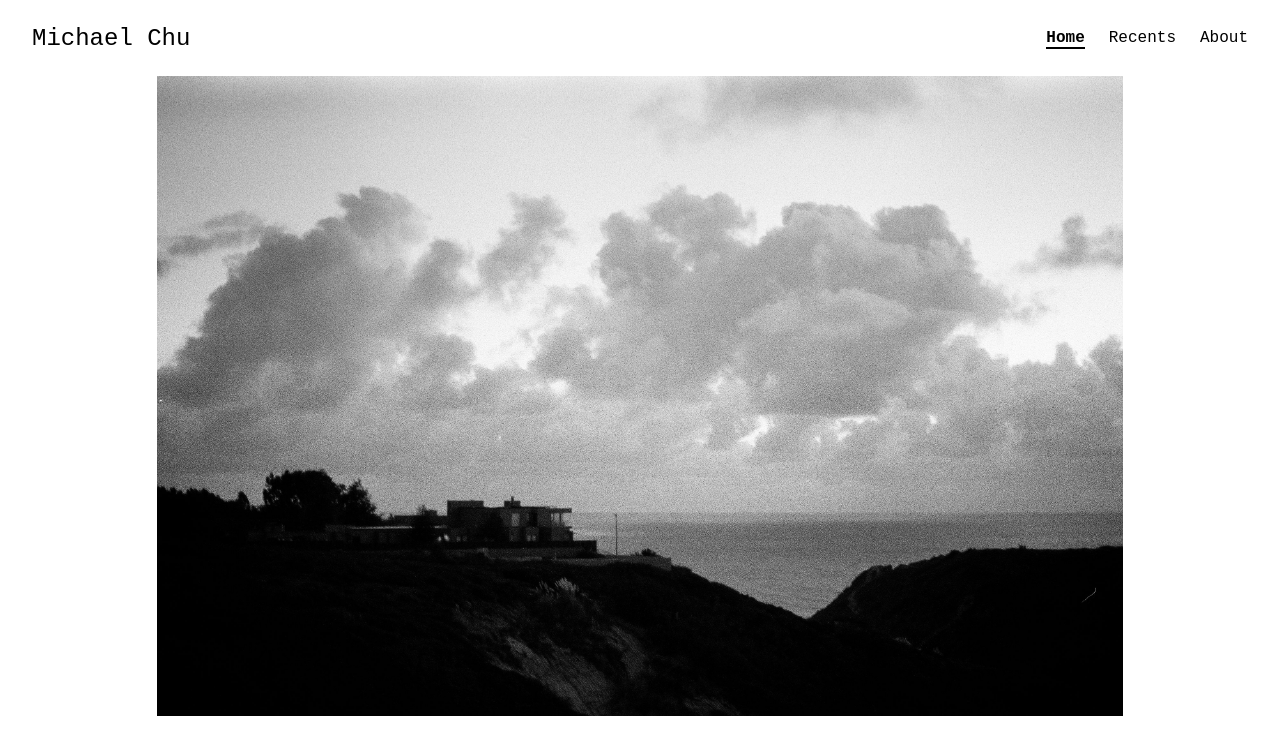
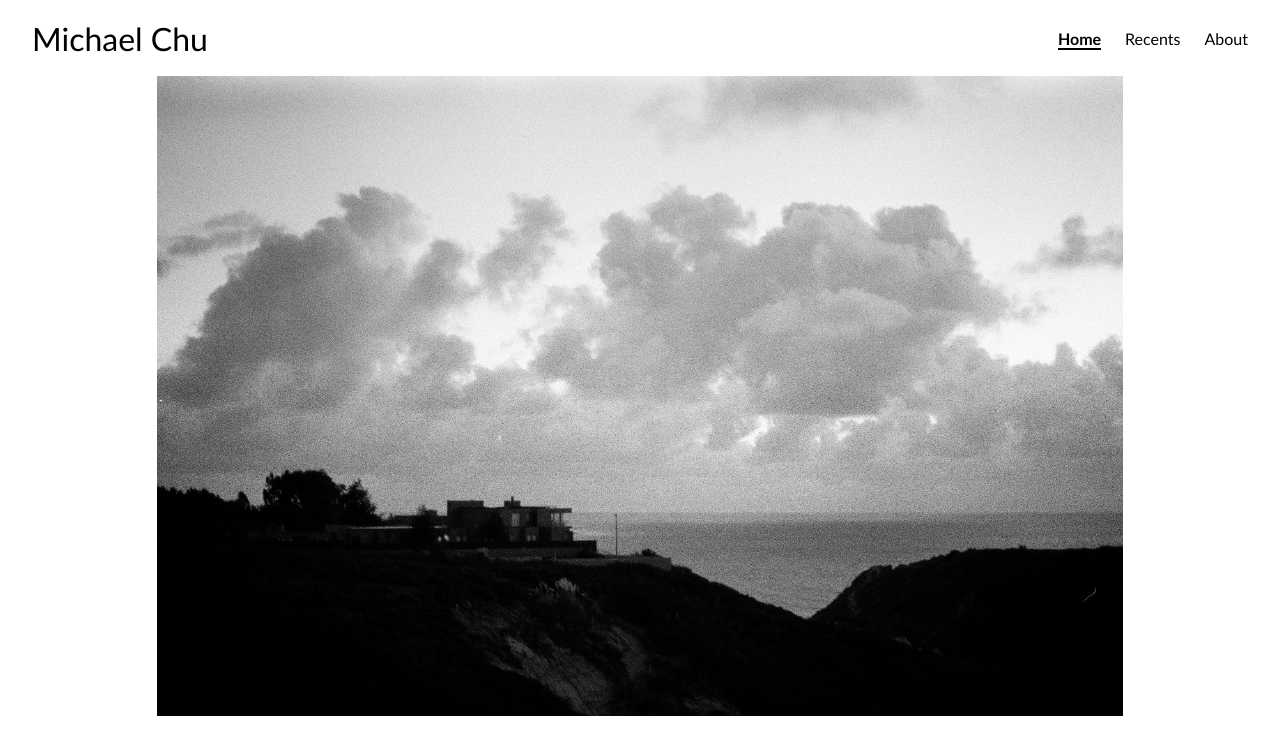
Before and after one commit to mmc003/portfolio, a React (Create React App) app: page / in a window 1280 px wide. Shown: the top 754 px of the page. Built offline with nearby package versions, Linux system fonts and the light colour scheme.

Commit message:
nov 29 updates to font

```diff
--- a/src/App.css
+++ b/src/App.css
@@ -1,7 +1,3 @@
-.app-container {
-  /* padding: 30px; */
-}
-
 .views {
   text-align: center;
   font-family: Optima, sans-serif;
--- a/src/Navbar/Navbar.css
+++ b/src/Navbar/Navbar.css
@@ -5,7 +5,7 @@
   align-items: center;
   padding: 0.5rem 2rem;
   height: 60px;
-  font-family: "Courier New", monospace;
+  font-family: Optima, sans-serif;
 }
 
 /* Logo section */
@@ -13,7 +13,7 @@
   display: flex;
   align-items: center;
   font-weight: normal;
-  font-size: x-large;
+  font-size: xx-large;
   gap: 0.5rem;
   text-decoration: none;
   color: black;
```
